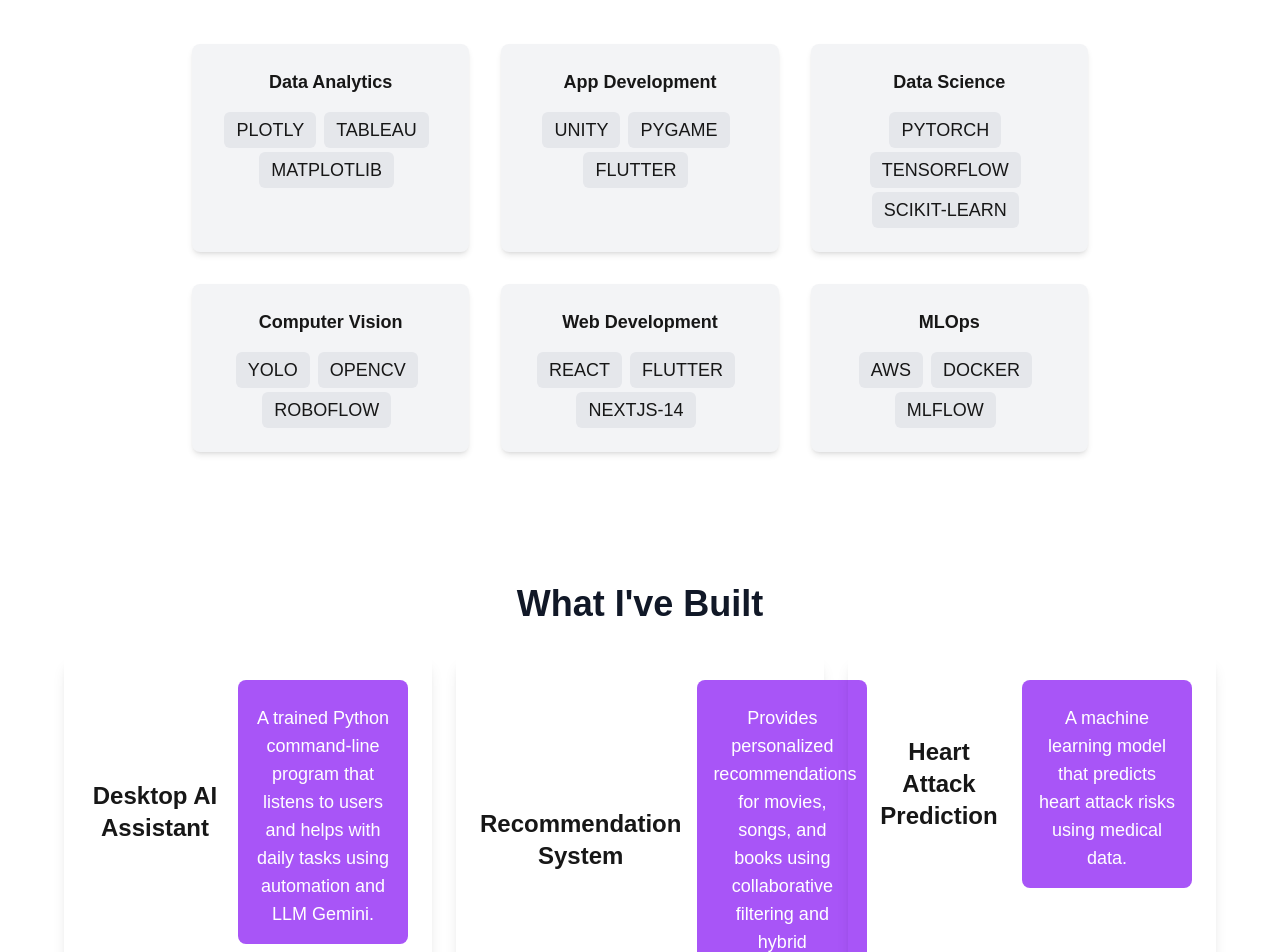
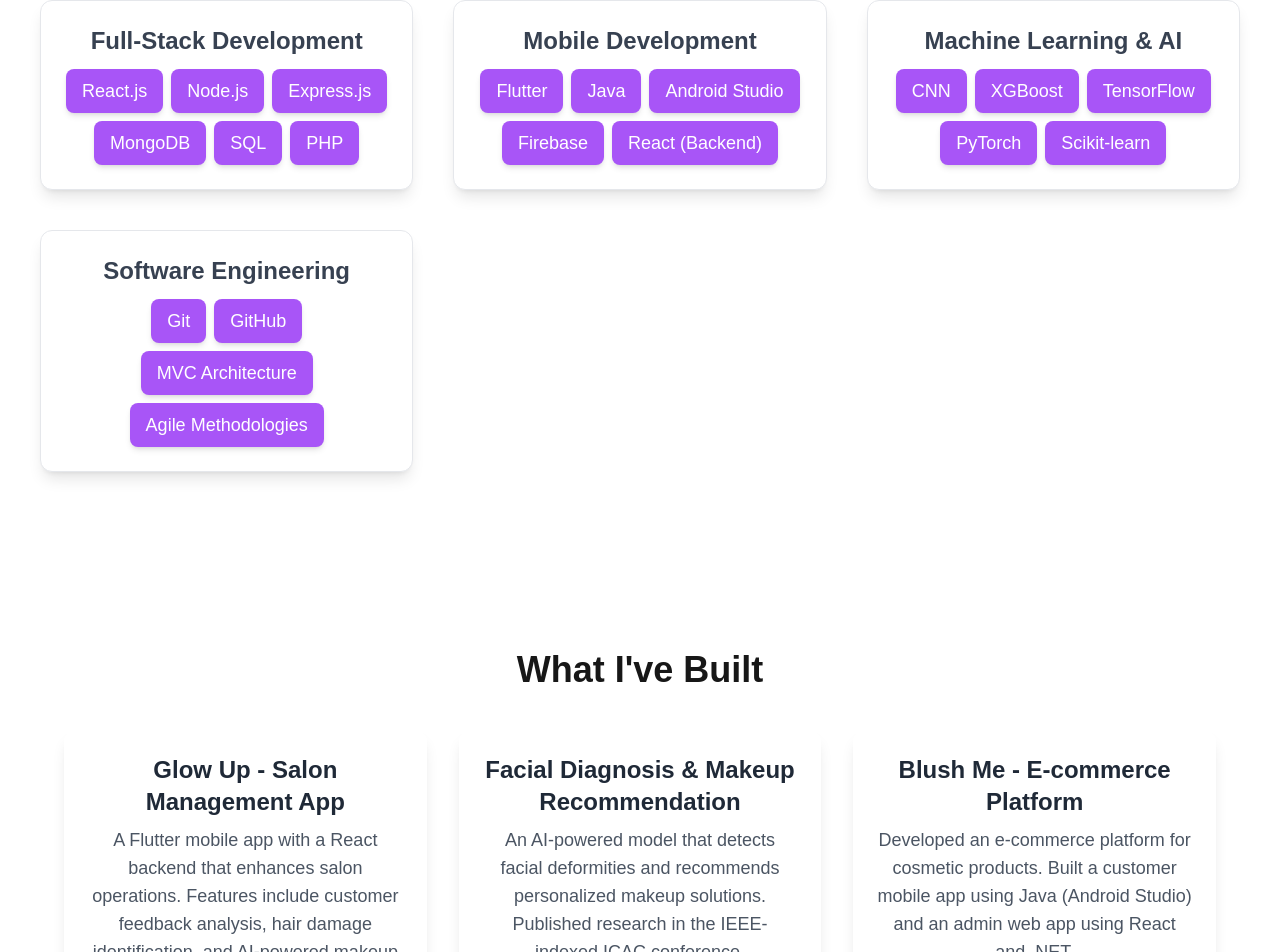
Before and after one commit to it21096884/portofiles, a Next.js app: page / in a window 1280 px wide. Shown: the part 1814-2766 px from the top of the page. Built offline with nearby package versions, Linux system fonts and the light colour scheme.

Commit message:
Oshadi senevirathna - complete portofile

```diff
--- a/pages/index.js
+++ b/pages/index.js
@@ -17,72 +17,65 @@
 
   const skillsData = [
     {
-          category: "Data Analytics",
-          skills: ["PLOTLY", "TABLEAU", "MATPLOTLIB"],
-          description: "Analyzing data with powerful visualization tools to gain insights."
+        category: "Full-Stack Development",
+        skills: ["React.js", "Node.js", "Express.js", "MongoDB", "SQL", "PHP"],
+        description: "Developing dynamic and scalable web applications with modern frameworks."
     },
     {
-          category: "App Development",
-          skills: ["UNITY", "PYGAME", "FLUTTER"],
-          description: "Creating interactive applications and games across multiple platforms."
+        category: "Mobile Development",
+        skills: ["Flutter", "Java", "Android Studio", "Firebase", "React (Backend)"],
+        description: "Building cross-platform mobile applications with a robust backend infrastructure."
     },
     {
-          category: "Data Science",
-          skills: ["PYTORCH", "TENSORFLOW", "SCIKIT-LEARN"],
-          description: "Building intelligent models for data-driven decision-making."
+        category: "Machine Learning & AI",
+        skills: ["CNN", "XGBoost", "TensorFlow", "PyTorch", "Scikit-learn"],
+        description: "Developing and training machine learning models for predictive analytics and AI applications."
     },
     {
-          category: "Computer Vision",
-          skills: ["YOLO", "OPENCV", "ROBOFLOW"],
-          description: "Developing vision-based AI systems for image and video processing."
-        },
-        {
-          category: "Web Development",
-          skills: ["REACT", "FLUTTER", "NEXTJS-14"],
-          description: "Building responsive and dynamic websites with modern frameworks."
-        },
-        {
-          category: "MLOps",
-          skills: ["AWS", "DOCKER", "MLFLOW"],
-          description: "Deploying and managing machine learning models at scale."
-        },
+        category: "Software Engineering",
+        skills: ["Git", "GitHub", "MVC Architecture", "Agile Methodologies"],
+        description: "Applying software engineering principles for efficient and maintainable development."
+    }
 ];
 
 const projects = [
   {
-          title: "Desktop AI Assistant",
-          description: "A trained Python command-line program that listens to users and helps with daily tasks using automation and LLM Gemini.",
-          image: "/ai-assistant.png",
-
+      title: "Glow Up - Salon Management App",
+      description: "A Flutter mobile app with a React backend that enhances salon operations. Features include customer feedback analysis, hair damage identification, and AI-powered makeup recommendations.",
+      github: "https://github.com/NindukiAbeyrathne/Glowguide-R24-070",
+      website:"https://it21096884.github.io/GlowUp/",
+      research: "https://www.researchgate.net/publication/388428820_GlowUp_-_Enhancing_Salon_Experience_through_AI-Driven_Customer_Insights?_sg%5B0%5D=NUQtH3No6BrJ8RlQynQo3xAMw1iM-gJFYkOt0mO2cklFQ4yyfp76nsGRzLBa_Qr-moaR5t-0SJM5b-FRPVGwQElhoeMIrKPbMlbpfFxc.9G-bpVKrdEatjxhxIT3Zs125SliXpFlixrq6XPDwRhGQ2B18hFrZ0Uu5Qn5y1CwDgQNa4_W5WY8hWMqeYhfl_Q&_tp=eyJjb250ZXh0Ijp7ImZpcnN0UGFnZSI6InB1YmxpY2F0aW9uIiwicGFnZSI6InByb2ZpbGUiLCJwcmV2aW91c1BhZ2UiOiJwcm9maWxlIiwicG9zaXRpb24iOiJwYWdlQ29udGVudCJ9fQ"
   },
   {
-          title: "Recommendation System",
-          description: "Provides personalized recommendations for movies, songs, and books using collaborative filtering and hybrid techniques.",
-          image: "/recommendation.png",
-          dark: true,
+    title: "Facial Diagnosis & Makeup Recommendation",
+    description: "An AI-powered model that detects facial deformities and recommends personalized makeup solutions. Published research in the IEEE-indexed ICAC conference.",
+    github: "https://github.com/NindukiAbeyrathne/Glowguide-R24-070",
+    website:"https://it21096884.github.io/GlowUp/",
+    research: "https://www.researchgate.net/publication/388441756_Facial_Diagnosis_Skin_Care_and_Makeup_Recommendation_Using_Advanced_Deep_Learning_Techniques?_sg%5B0%5D=NUQtH3No6BrJ8RlQynQo3xAMw1iM-gJFYkOt0mO2cklFQ4yyfp76nsGRzLBa_Qr-moaR5t-0SJM5b-FRPVGwQElhoeMIrKPbMlbpfFxc.9G-bpVKrdEatjxhxIT3Zs125SliXpFlixrq6XPDwRhGQ2B18hFrZ0Uu5Qn5y1CwDgQNa4_W5WY8hWMqeYhfl_Q&_tp=eyJjb250ZXh0Ijp7ImZpcnN0UGFnZSI6InB1YmxpY2F0aW9uIiwicGFnZSI6InByb2ZpbGUiLCJwcmV2aW91c1BhZ2UiOiJwcm9maWxlIiwicG9zaXRpb24iOiJwYWdlQ29udGVudCJ9fQ"
 },
   {
-          title: "Heart Attack Prediction",
-          description: "A machine learning model that predicts heart attack risks using medical data.",
-          image: "/heart-prediction.png",
+      title: "Blush Me - E-commerce Platform",
+      description: "Developed an e-commerce platform for cosmetic products. Built a customer mobile app using Java (Android Studio) and an admin web app using React and .NET.",
+      github: "https://github.com/NimeshaPriyabandu/EAD-E-commerce_System"
   },
   {
-          title: "Brain Tumor Classification",
-          description: "A CNN model to classify brain tumors using MRI scans, improving early detection and treatment.",
-          image: "/brain-tumor.png",
+      title: "Online Craft Corner Tourist System",
+      description: "A full-stack web app using React, Node.js, and MongoDB, providing a marketplace for Sri Lankan craft businesses.",
+      github: "https://github.com/NindukiAbeyrathne/AF_Craft_Coner"
   },
   {
-          title: "Sign Language Detection",
-          description: "A model trained to detect common sign language gestures for better accessibility.",
-          image: "/sign-language.png",
+      title: "Online Employee Management System",
+      description: "A Java-based system with MVC architecture for managing employee payments and records.",
+      github: "https://github.com/it21096884/Employee-Management-System"
   },
   {
-          title: "Automated ML",
-          description: "A powerful tool to automate machine learning model training and evaluation.",
-          image: "/automated-ml.png",
-          dark: true,
-        },
+      title: "Online Vehicle Management System",
+      description: "Developed a vehicle management system using HTML, JavaScript, and SQL for handling rental and payment processes.",
+      github: "https://github.com/it21096884/Online-Vehicle-Management-System"
+  }
 ];
+
+
 
 
 
@@ -123,7 +116,7 @@
           initial={{ opacity: 0, y: -20 }}
           animate={{ opacity: 1, y: 0 }}
           transition={{ duration: 1, delay: 0.7 }}
-          className="text-lg text-gray-1000 mt-6 max-w-3xl font-medium text-center"
+          className="text-xl text-gray-1000 mt-6 max-w-3xl font-medium text-center"
         >
           I am a Computer Science student, graguated from SLIIT as a Software Engineer. I'm ready to explore and contribute in various domains.
           Whether it's software development, data analysis, or artificial intelligence, I am eager
@@ -157,14 +150,14 @@
               <div className="md:w-1/2 text-center md:text-left">
                 <h3 className="text-purple-600 text-lg font-semibold">ABOUT</h3>
                 <h1 className="text-4xl font-bold mt-2">Who I Am</h1>
-                <p className="text-gray-1000 mt-6 max-w-3xl text-lg text-left">
-                  Hello! I'm Oshadi, a passionate and dedicated computer science student with a love for
-                  learning and creating projects in various tech stacks. I thrive on exploring new technologies
-                  and leveraging them to build innovative solutions. With a strong foundation in computer science
-                  principles and practical experience in multiple frameworks and languages, I enjoy the challenge
-                  of solving complex problems and delivering high-quality software.
+                <p className="text-gray-1000 mt-6 max-w-3xl text-xl text-left">
+                Hello! I'm Oshadi, a passionate and driven Software Engineering student with hands-on experience in full-stack development, mobile applications, and machine learning. I enjoy exploring new technologies and leveraging them to create innovative solutions that solve real-world problems.
+
+With a strong foundation in React, Flutter, .NET, Node.js, and MongoDB, I have developed and deployed full-stack applications that enhance user experiences. <br/><br/>My expertise extends to machine learning and deep learning, where I have worked with CNN, XGBoost, and TensorFlow to build AI-driven models, including brain tumor classification and personalized recommendation systems.
+
+I thrive in collaborative environments, having worked on multiple projects where I applied Agile methodologies, Git version control, and MVC architecture to deliver efficient and scalable software. My research contributions in AI-powered facial diagnosis and salon management have been published in IEEE-indexed conferences, showcasing my ability to merge academic research with practical applications.
                 </p>
-                <p className="text-gray-1000 mt-6 text-lg max-w-3xl text-left">
+                <p className="text-gray-1000 mt-6 text-xl max-w-3xl text-left">
                   Thank you for visiting my portfolio website. Feel free to explore my projects, and please don't
                   hesitate to reach out if you have any questions or opportunities for collaboration!
                 </p>
@@ -180,26 +173,26 @@
               </div>
       </div>
 
-  <div id="skills" className="flex flex-col items-center justify-center min-h-screen px-10 ">
+      <div id="skills" className="flex flex-col items-center justify-center min-h-screen px-10 bg-white-100 ">
       <h2 className="text-purple-600 text-xl font-semibold uppercase tracking-wide">Skills</h2>
-  <h1 className="text-4xl font-bold text-gray-800 dark:text-white mt-2 mb-6">What I Can Do</h1><br/>
+      <h1 className="text-4xl font-bold text-gray-800 dark:text-white mt-2 mb-6">What I Can Do</h1>
 
-  <div className="grid grid-cols-1 sm:grid-cols-1 md:grid-cols-3 gap-8 w-full max-w-4xl text-center">
+      <div className="grid grid-rows-1 sm:grid-cols-2 md:grid-cols-3 gap-10 w-full max-w-7xl text-center">
         {skillsData.map((skill, index) => (
           <div
             key={index}
-        className=" text-lg bg-gray-100 dark:bg-gray-400 p-6 rounded-lg shadow-md transform transition duration-300 hover:scale-105 hover:bg-purple-200 hover:shadow-lg"
+            className="p-6 bg-white dark:bg-white-800 rounded-xl shadow-lg hover:shadow-xl transform transition duration-300 hover:scale-105 border border-gray-200 dark:border-gray-700"
             onMouseEnter={() => setHoveredIndex(index)}
             onMouseLeave={() => setHoveredIndex(null)}
           >
-        <h3 className="text-lg font-semibold text-black-500 dark:text-white">{skill.category}</h3>
-        <div className="mt-3 text-gray-1000 dark:text-gray-1000">
+            <h3 className="text-2xl font-semibold text-gray-700 dark:text-black">{skill.category}</h3>
+            <div className="mt-3 text-gray-700 dark:text-black-300">
               {hoveredIndex === index ? (
                 <p className="text-lg">{skill.description}</p>
               ) : (
-            <ul className="space-y-1">
+                <ul className="flex flex-wrap justify-center gap-2 mt-3">
                   {skill.skills.map((item, i) => (
-                <li key={i} className="text-lg bg-gray-200 dark:bg-gray-700 px-3 py-1 rounded-md inline-block mr-2 mt-1">
+                    <li key={i} className="text-lg bg-purple-500 text-white px-4 py-2 rounded-lg shadow-md transition hover:bg-purple-600">
                       {item}
                     </li>
                   ))}
@@ -211,61 +204,58 @@
       </div>
     </div>
 
-
-    {/* <section id="projects" className="flex flex-row items-center justify-center h-screen text-center px-10">
+<section id="projects" className="flex flex-row items-center justify-center min-h-screen text-center px-10 py-16">
   <div className="container mx-auto px-6">
-              <h2 className="text-4xl font-bold text-center text-gray-900">What I've Built</h2>
-              <div className="mt-8 grid gap-6 md:grid-cols-3">
+    <h2 className="text-4xl font-bold text-center text-white-900 mb-10">What I've Built</h2>
+    <div className="grid gap-8 md:grid-cols-2 xl:grid-cols-3">
       {projects.map((project, index) => (
         <div
           key={index}
-                    className={`p-6 rounded-lg shadow-lg ${project.dark ? "bg-gray-1000 text-gray-1000" : "bg-black-1000 "}`}
+          className="p-6 rounded-xl shadow-lg bg-white transform transition duration-300 hover:scale-105 hover:shadow-xl"
         >
-                    <h3 className="text-2xl font-semibold">{project.title}</h3><br/>
-                    <p className="mt-2 text-lg">{project.description}</p>
-                    {project.icons && (
-                      <div className="mt-4 flex space-x-2">
-                        {project.icons.map((icon, i) => (
-                          <Image key={i} src={icon} alt="icon" width={30} height={30} />
-                        ))}
-                      </div>
+          <h3 className="text-2xl font-semibold text-gray-800">{project.title}</h3>
+          <p className="mt-2 text-gray-600 text-lg">{project.description}</p>
+
+          {/* Links Section */}
+          <div className="mt-4 flex space-x-4">
+            {project.github && (
+              <a
+                href={project.github}
+                target="_blank"
+                rel="noopener noreferrer"
+                className="px-4 py-2 text-white bg-blue-500 rounded-lg hover:bg-blue-600 transition duration-300"
+              >
+                GitHub
+              </a>
+            )}
+            {project.research && (
+              <a
+                href={project.research}
+                target="_blank"
+                rel="noopener noreferrer"
+                className="px-4 py-2 text-white bg-green-500 rounded-lg hover:bg-green-600 transition duration-300"
+              >
+                Research Paper Published In IEEE
+              </a>
+            )}
+            {project.website && (
+              <a
+                href={project.website}
+                target="_blank"
+                rel="noopener noreferrer"
+                className="px-4 py-2 text-white bg-blue-500 rounded-lg hover:bg-blue-600 transition duration-300"
+              >
+                website
+              </a>
             )}
           </div>
-                ))}
-              </div>
-            </div>
-    </section> */}
-
-<section id="projects" className="flex flex-row items-center justify-center h-screen text-center px-10">
-  <div className="container mx-auto px-6">
-    <h2 className="text-4xl font-bold text-center text-gray-900">What I've Built</h2>
-    <div className="mt-8 grid gap-6 md:grid-cols-3">
-      {projects.map((project, index) => (
-        <div
-          key={index}
-          className={`p-6 rounded-lg shadow-lg ${project.dark ? "bg-gray-1000 text-gray-1000" : "bg-black-1000"}`}
-        >
-          <div className="flex items-center justify-between">
-            <h3 className="text-2xl font-semibold">{project.title}</h3>
-            <div
-              className="p-4 bg-purple-500 text-white rounded-lg ml-4 flex-grow"
-              style={{ maxWidth: "calc(100% - 150px)" }}
-            >
-              <p className="mt-2 text-lg">{project.description}</p>
-            </div>
-          </div>
-          {project.icons && (
-            <div className="mt-4 flex space-x-2">
-              {project.icons.map((icon, i) => (
-                <Image key={i} src={icon} alt="icon" width={30} height={30} />
-              ))}
-            </div>
-          )}
         </div>
       ))}
     </div>
   </div>
 </section>
+
+
 
 
     <div id = "contact" className="flex flex-col items-center justify-center h-screen text-center px-10">
@@ -281,9 +271,9 @@
                   />
                   <h2 className="text-2xl font-bold mb-2 text-gray-600">Oshadi Senevirathna</h2>
                   <p className="text-gray-600 mb-4">
-                    I'm looking forward to connecting with like-minded professionals and finding opportunities to make an impact.
+                  I'm looking forward to connecting with like-minded professionals and exploring opportunities to make an impact. Whether it’s about collaborating on innovative projects, discussing new technologies, or sharing ideas, I’d love to hear from you
                   </p>
-                  <p className="text-gray-600 mb-4">I am open to work.</p>
+                  <p className="text-black-bold mb-4">I am open to work.</p>
                   <h3 className="text-lg font-semibold mb-2 text-gray-600">Connect with me</h3>
                   <div className="flex space-x-4 align-middle justify-center">
                     <a href="https://www.linkedin.com/in/oshadi-senevirathna-91b182244?utm_source=share&utm_campaign=share_via&utm_content=profile&utm_medium=android_app" className="p-2 bg-gray-200 rounded-full hover:bg-gray-300">
```
Lines whose indentation alone changed are shown as unchanged.
